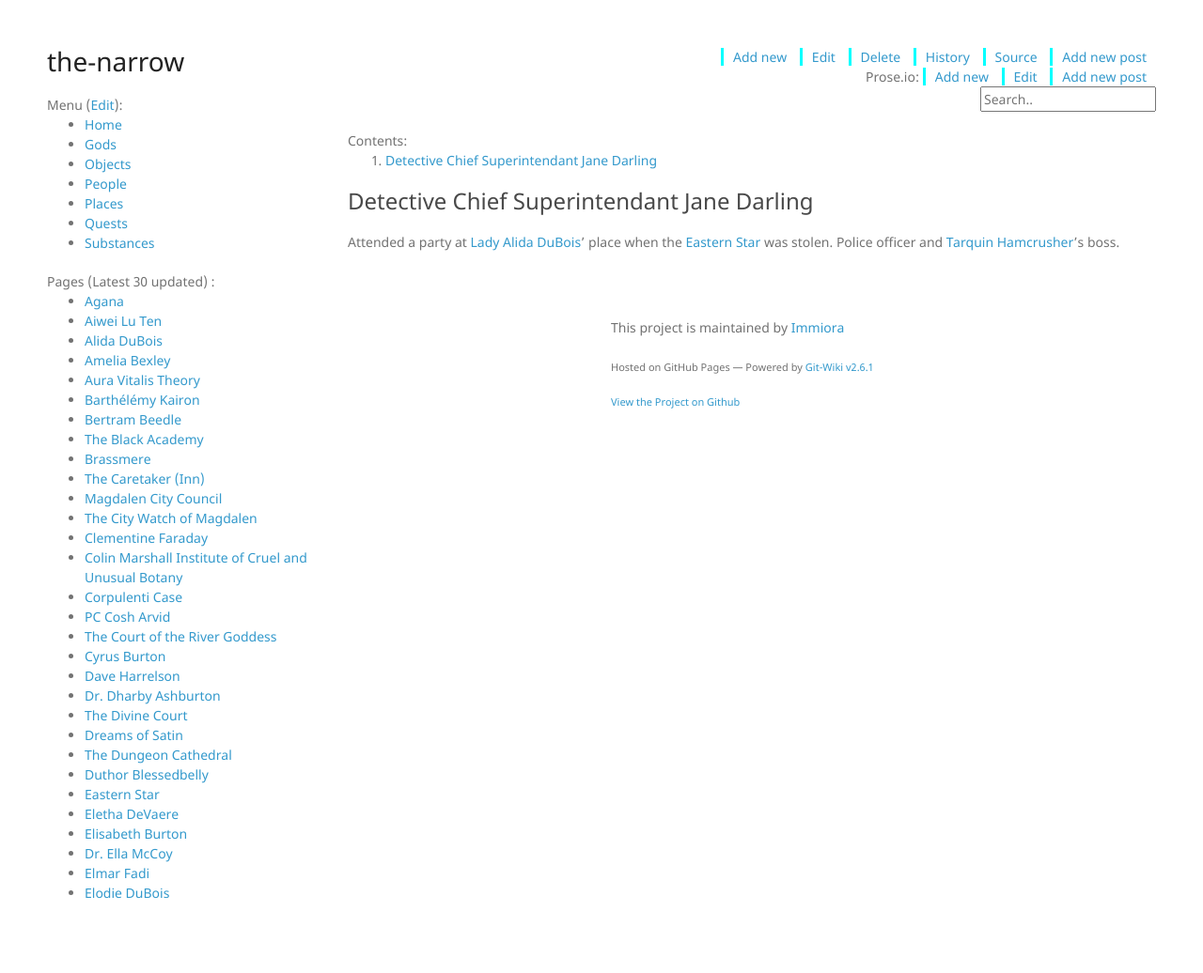
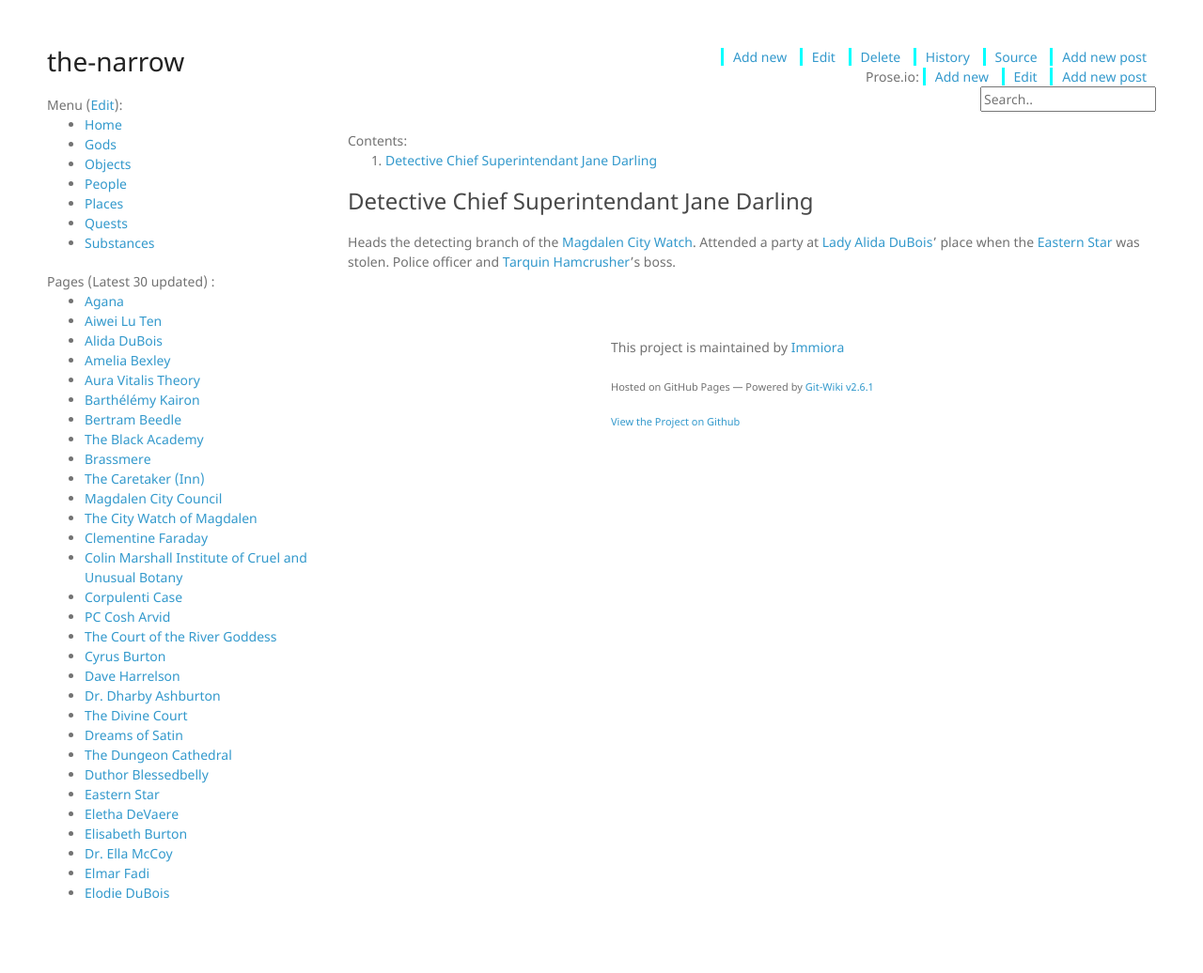
Before and after one commit to Immiora/the-narrow, a Jekyll site: the page built from wiki/people/JaneDarling.md, in a window 1280 px wide. Shown: the whole page at 94% size. Built offline with Jekyll 4.4.1, drawn with Linux system fonts in a browser that asks for light colours; nearby versions of some CDN libraries.

Commit message:
Update JaneDarling.md

```diff
--- a/wiki/people/JaneDarling.md
+++ b/wiki/people/JaneDarling.md
@@ -5,4 +5,4 @@ categories: people
 
 ### Detective Chief Superintendant Jane Darling
 
-Attended a party at [Lady Alida DuBois](AlidaDuBois)' place when the [Eastern Star](EasternStar) was stolen. Police officer and [Tarquin Hamcrusher](TarquinHamcrusher)'s boss.
+Heads the detecting branch of the [Magdalen City Watch](CityWatch). Attended a party at [Lady Alida DuBois](AlidaDuBois)' place when the [Eastern Star](EasternStar) was stolen. Police officer and [Tarquin Hamcrusher](TarquinHamcrusher)'s boss.
```
